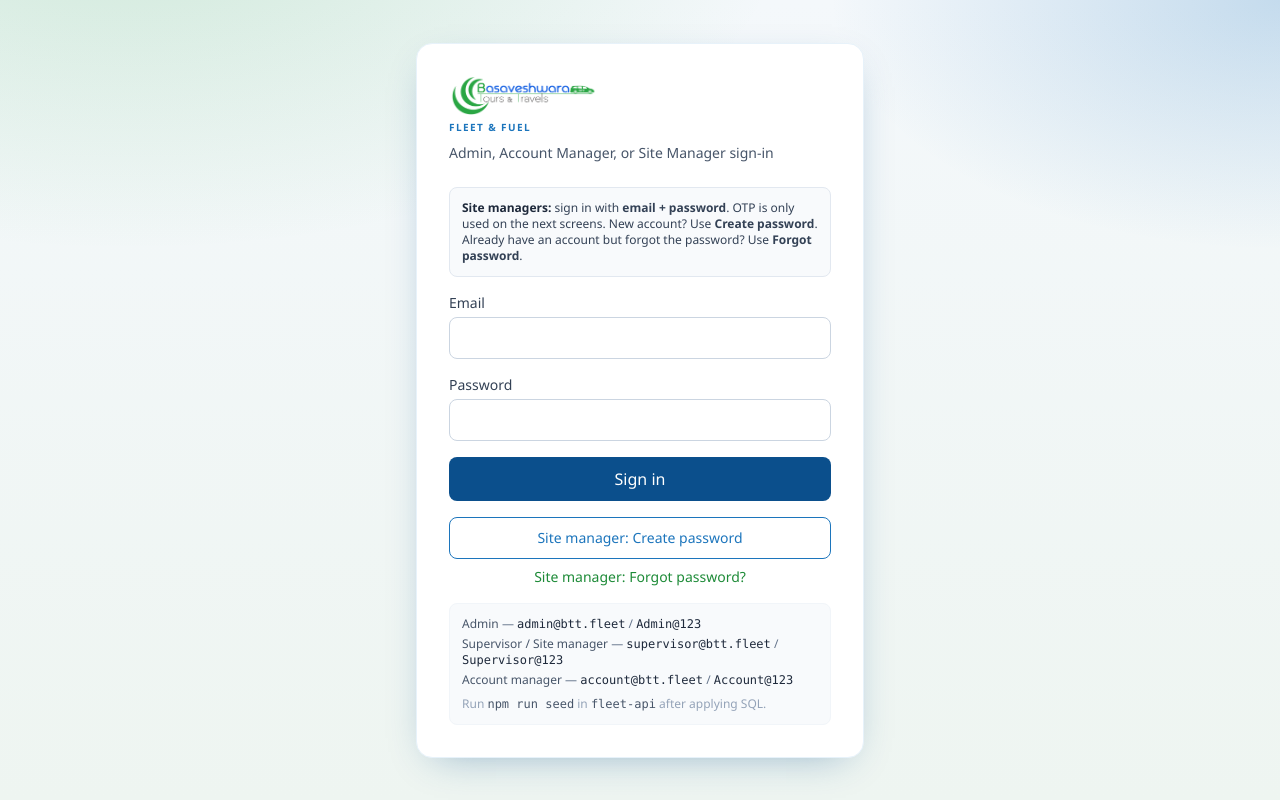
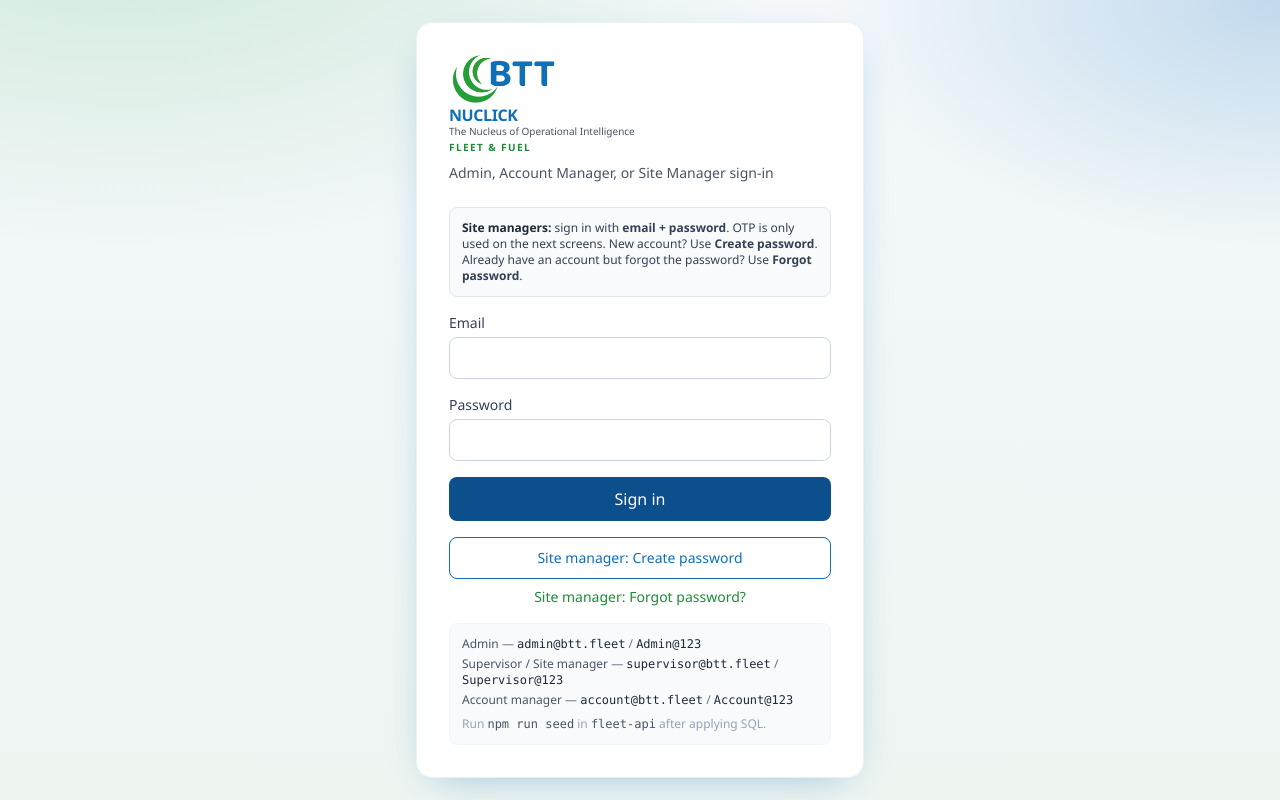
Before and after one commit to mhindupur/BTT-WORK, a React (Vite) app in the folder fleet-web/: page /login in a window 1280 px wide. Built offline with nearby package versions, Linux system fonts and the light colour scheme.

Commit message:
Rebrand application as NUCLICK with logo color theme
Use the official logo mark, name the product NUCLICK, and show the
caption “The Nucleus of Operational Intelligence” across login,
layouts, and document title.

Co-authored-by: mhindupur <mhindupur@users.noreply.github.com>

```diff
--- a/fleet-web/index.html
+++ b/fleet-web/index.html
@@ -3,9 +3,10 @@
   <head>
     <meta charset="UTF-8" />
     <meta name="viewport" content="width=device-width, initial-scale=1, viewport-fit=cover" />
-    <link rel="icon" type="image/png" href="/favicon.ico" />
-    <meta name="theme-color" content="#0B4F8C" />
-    <title>BTT Fleet &amp; Fuel</title>
+    <link rel="icon" type="image/jpeg" href="/nuclick-logo.jpg" />
+    <meta name="theme-color" content="#106EBA" />
+    <meta name="description" content="NUCLICK — The Nucleus of Operational Intelligence" />
+    <title>NUCLICK — The Nucleus of Operational Intelligence</title>
   </head>
   <body class="bg-slate-100 text-slate-900">
     <div id="root"></div>
--- a/fleet-web/src/components/BrandMark.jsx
+++ b/fleet-web/src/components/BrandMark.jsx
@@ -1,33 +1,61 @@
+import { BRAND } from "../constants/branding";
+
 /**
- * Official BTT wordmark from btttravels.com.
+ * NUCLICK brand mark.
+ * - Logo artwork: official mark (green swooshes + logo color theme)
+ * - Application name: NUCLICK
+ * - Caption: The Nucleus of Operational Intelligence
+ *
  * variant: "full" | "compact" | "stack"
  */
 export default function BrandMark({
   variant = "full",
   className = "",
-  title = "Basaveshwara Tours & Travels",
+  title = BRAND.name,
   showTagline = false,
+  showCaption = true,
   inverted = false,
 }) {
   const heights = {
-    full: "h-10",
-    compact: "h-8",
-    stack: "h-12",
+    full: "h-12",
+    compact: "h-9",
+    stack: "h-14",
   };
+  const nameSize = variant === "compact" ? "text-sm" : variant === "stack" ? "text-xl" : "text-base";
+  const nameCls = inverted ? "text-white" : "text-btt-blue";
+  const captionCls = inverted ? "text-white/75" : "text-slate-600";
+  const tagCls = inverted ? "text-white/70" : "text-btt-greenDark";
+
   return (
-    <div className={`flex flex-col items-start gap-1 ${className}`}>
-      <img
-        src="/btt-logo.png"
-        alt={title}
-        className={`${heights[variant] || heights.full} w-auto max-w-full object-contain object-left ${
-          inverted ? "brightness-0 invert" : ""
-        }`}
-      />
-      {showTagline ? (
-        <div className={`text-[10px] uppercase tracking-[0.14em] font-semibold ${inverted ? "text-white/70" : "text-btt-blue"}`}>
-          Fleet &amp; Fuel
+    <div
+      className={`flex flex-col ${variant === "stack" ? "items-center text-center" : "items-start"} gap-1 ${className}`}
+      title={`${BRAND.name} — ${BRAND.caption}`}
+      aria-label={title}
+    >
+      <div
+        className={`rounded-md ${inverted ? "bg-white px-2 py-1.5 shadow-sm" : ""}`}
+      >
+        <img
+          src={BRAND.logoSrc}
+          alt={BRAND.name}
+          className={`${heights[variant] || heights.full} w-auto max-w-full object-contain object-left`}
+        />
+      </div>
+      <div className={variant === "stack" ? "" : ""}>
+        <div className={`${nameSize} font-extrabold tracking-tight leading-none ${nameCls}`}>
+          {BRAND.name}
         </div>
-      ) : null}
+        {showCaption ? (
+          <div className={`mt-0.5 text-[10px] font-medium leading-snug max-w-[15rem] ${captionCls}`}>
+            {BRAND.caption}
+          </div>
+        ) : null}
+        {showTagline ? (
+          <div className={`mt-0.5 text-[10px] uppercase tracking-[0.14em] font-semibold ${tagCls}`}>
+            {BRAND.productLine}
+          </div>
+        ) : null}
+      </div>
     </div>
   );
 }
--- a/fleet-web/src/components/DonutChart.jsx
+++ b/fleet-web/src/components/DonutChart.jsx
@@ -1,4 +1,4 @@
-/** Brand-aligned palette from btttravels.com (green / blue first). */
+/** NUCLICK logo color theme (green / blue first). */
 const COLORS = [
   "#2AA644",
   "#1C75BC",
--- /dev/null
+++ b/fleet-web/src/constants/branding.js
@@ -0,0 +1,23 @@
+/**
+ * NUCLICK product branding — keep in sync with BrandMark and theme tokens.
+ *
+ * Logo source: green triple-swoosh + blue wordmark color theme (provided brand mark).
+ * Application name: NUCLICK
+ * Caption: The Nucleus of Operational Intelligence
+ */
+export const BRAND = {
+  name: "NUCLICK",
+  caption: "The Nucleus of Operational Intelligence",
+  shortCaption: "Operational Intelligence",
+  productLine: "Fleet & Fuel",
+  logoSrc: "/nuclick-logo.jpg",
+  /** Colors sampled / matched from the official logo mark */
+  colors: {
+    blue: "#106EBA",
+    blueDark: "#0B4F8C",
+    green: "#2AA644",
+    greenDark: "#1E8B38",
+  },
+};
+
+export const APP_DOCUMENT_TITLE = `${BRAND.name} — ${BRAND.caption}`;
--- a/fleet-web/src/index.css
+++ b/fleet-web/src/index.css
@@ -3,8 +3,9 @@
 @tailwind utilities;
 
 :root {
+  /* NUCLICK logo color theme */
   --btt-navy: #0b4f8c;
-  --btt-blue: #1c75bc;
+  --btt-blue: #106eba;
   --btt-green: #2aa644;
   --btt-green-dark: #1e8b38;
   --btt-mist: #e8f6ec;
--- a/fleet-web/src/pages/Login.jsx
+++ b/fleet-web/src/pages/Login.jsx
@@ -73,7 +73,7 @@ export default function Login() {
     <div className="min-h-screen flex items-center justify-center p-4 bg-btt-soft">
       <div className="w-full max-w-md bg-white rounded-2xl shadow-brand border border-btt-sky p-8">
         <BrandMark variant="full" showTagline className="mb-2" />
-        <h1 className="sr-only">BTT Fleet &amp; Fuel</h1>
+        <h1 className="sr-only">NUCLICK — The Nucleus of Operational Intelligence</h1>
         <p className="text-slate-600 text-sm mt-2">Admin, Account Manager, or Site Manager sign-in</p>
         {mode === "login" ? (
           <form onSubmit={onSubmit} className="mt-6 space-y-4">
--- a/fleet-web/src/pages/admin/Dashboard.jsx
+++ b/fleet-web/src/pages/admin/Dashboard.jsx
@@ -37,7 +37,8 @@ export default function AdminDashboard() {
       <div className="rounded-xl bg-btt-hero text-white px-4 py-3 flex flex-wrap items-center justify-between gap-3 shadow-brand">
         <div>
           <div className="text-xs uppercase tracking-wide text-white/80">Fleet overview</div>
-          <h1 className="text-xl font-bold">Dashboard — Basaveshwara Tours &amp; Travels</h1>
+          <h1 className="text-xl font-bold">Dashboard — NUCLICK</h1>
+          <div className="text-xs text-white/85 mt-0.5">The Nucleus of Operational Intelligence</div>
         </div>
         <div className="text-xs text-white/90 font-medium">Main fleet parameters</div>
       </div>
--- a/fleet-web/tailwind.config.js
+++ b/fleet-web/tailwind.config.js
@@ -1,5 +1,5 @@
 /** @type {import('tailwindcss').Config} */
-/** Brand palette from https://btttravels.com/ — green #2AA644, blue #1C75BC */
+/** NUCLICK logo color theme — blue #106EBA, green #2AA644 */
 export default {
   content: ["./index.html", "./src/**/*.{js,ts,jsx,tsx}"],
   theme: {
@@ -7,7 +7,7 @@ export default {
       colors: {
         btt: {
           navy: "#0B4F8C",
-          blue: "#1C75BC",
+          blue: "#106EBA",
           accent: "#2AA644",
           green: "#2AA644",
           greenDark: "#1E8B38",
@@ -17,13 +17,13 @@ export default {
         },
       },
       boxShadow: {
-        brand: "0 12px 40px -18px rgba(12, 79, 140, 0.45)",
+        brand: "0 12px 40px -18px rgba(16, 110, 186, 0.45)",
       },
       backgroundImage: {
         "btt-hero":
-          "linear-gradient(135deg, #0B4F8C 0%, #1C75BC 42%, #2AA644 100%)",
+          "linear-gradient(135deg, #0B4F8C 0%, #106EBA 42%, #2AA644 100%)",
         "btt-soft":
-          "radial-gradient(1200px 600px at 10% -10%, rgba(42,166,68,0.18), transparent 55%), radial-gradient(900px 500px at 100% 0%, rgba(28,117,188,0.22), transparent 50%), linear-gradient(180deg, #f4f8fb 0%, #eef5f1 100%)",
+          "radial-gradient(1200px 600px at 10% -10%, rgba(42,166,68,0.18), transparent 55%), radial-gradient(900px 500px at 100% 0%, rgba(16,110,186,0.22), transparent 50%), linear-gradient(180deg, #f4f8fb 0%, #eef5f1 100%)",
       },
     },
   },
```
Also changed, not shown: fleet-web/public/nuclick-logo.jpg (added).
